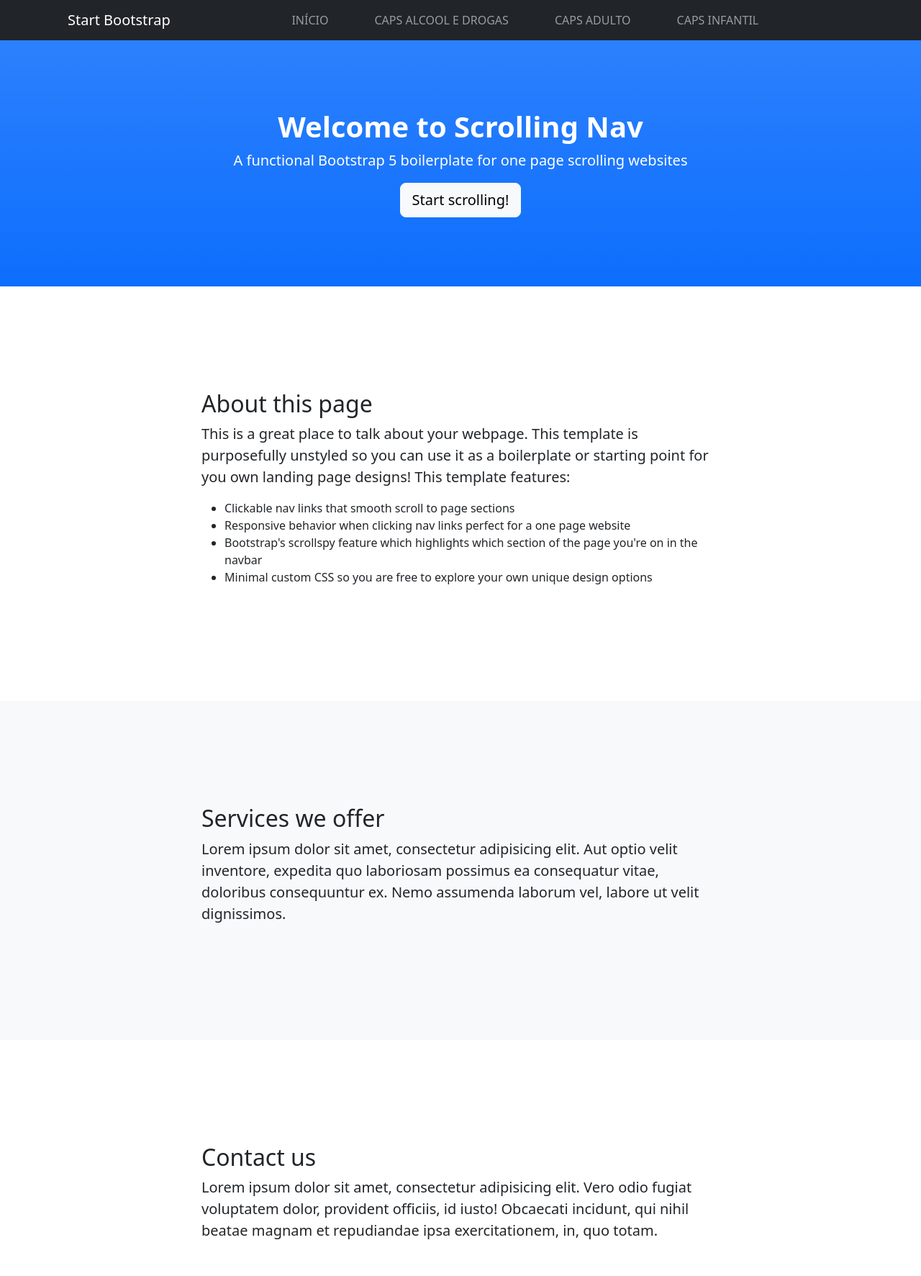
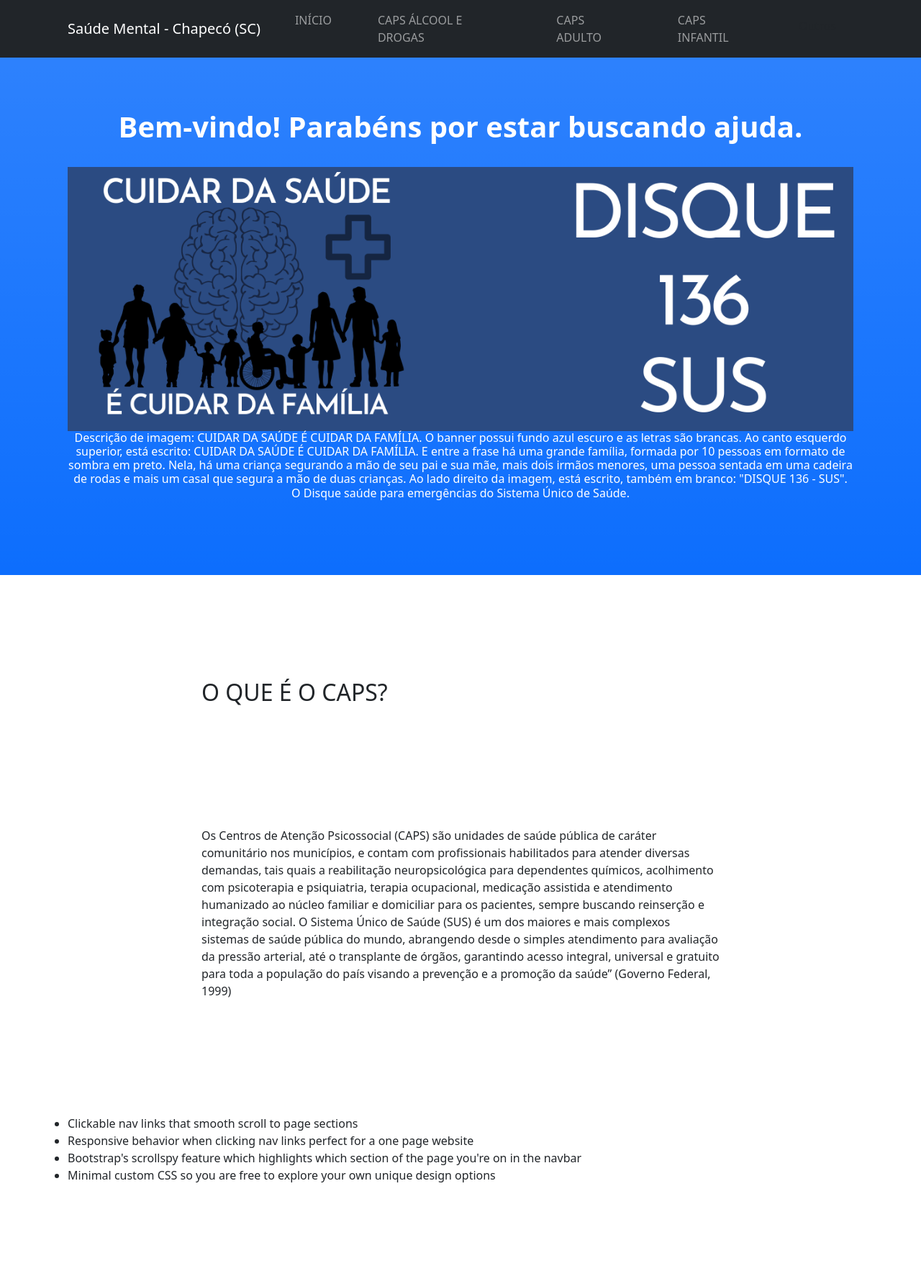
Before and after one commit to phprola/Saude_Chapeco, a Laravel app: page / in a window 1280 px wide. Shown: the top 1773 px of the page at 72% size. Run offline with Laravel 10, Linux system fonts and the light colour scheme.

Commit message:
pag inicial

```diff
--- a/resources/views/welcome.blade.php
+++ b/resources/views/welcome.blade.php
@@ -5,7 +5,7 @@
         <meta name="viewport" content="width=device-width, initial-scale=1, shrink-to-fit=no" />
         <meta name="description" content="" />
         <meta name="author" content="" />
-        <title>Sistema de Saúde e Atenção Psicossocial - Município de Chapecó (SC)</title>
+        <title>Sistema de Saúde e Atenção Psicossocial - Chapecó (SC)</title>
         <link rel="icon" type="image/x-icon" href="assets/favicon.ico" />
         <!-- Core theme CSS (includes Bootstrap)-->
         <link href= "{{asset('css/styles.css')}}" rel="stylesheet" />
@@ -14,12 +14,12 @@
         <!-- Navigation-->
         <nav class="navbar navbar-expand-lg navbar-dark bg-dark fixed-top" id="mainNav">
             <div class="container px-4">
-                <a class="navbar-brand" href="#page-top">Start Bootstrap</a>
+                <a class="navbar-brand" href="#page-top">Saúde Mental - Chapecó (SC)</a>
                 <button class="navbar-toggler" type="button" data-bs-toggle="collapse" data-bs-target="#navbarResponsive" aria-controls="navbarResponsive" aria-expanded="false" aria-label="Toggle navigation"><span class="navbar-toggler-icon"></span></button>
                 <div class="collapse navbar-collapse" id="navbarResponsive">
                     <ul class="navbar-nav ms-auto">
                         <li class="nav-item px-lg-4"><a class="nav-link text-uppercase" href="./">Início</a></li>
-                        <li class="nav-item px-lg-4"><a class="nav-link text-uppercase" href="CapsDrogas">Caps Alcool e Drogas</a></li>
+                        <li class="nav-item px-lg-4"><a class="nav-link text-uppercase" href="CapsDrogas">Caps Álcool e Drogas</a></li>
                         <li class="nav-item px-lg-4"><a class="nav-link text-uppercase" href="CapsAdulto">Caps Adulto </a></li>
                         <li class="nav-item px-lg-4"><a class="nav-link text-uppercase" href="CapsInf">Caps Infantil</a></li>
                         <li class="nav-item px-lg-4"><a class="nav-link text-uppercase" href="outros"></a>Outros</li>
@@ -30,18 +30,34 @@
         <!-- Header-->
         <header class="bg-primary bg-gradient text-white">
             <div class="container px-4 text-center">
-                <h1 class="fw-bolder">Welcome to Scrolling Nav</h1>
-                <p class="lead">A functional Bootstrap 5 boilerplate for one page scrolling websites</p>
-                <a class="btn btn-lg btn-light" href="#about">Start scrolling!</a>
-            </div>
+                <h1 class="fw-bolder"> Bem-vindo! Parabéns por estar buscando ajuda.</h1>
+                <br>
+                <!-- ======= WELCOME SECTION ======= -->
+
+
+                  <div>
+                      <img src="img/1.png" width="100%" height="20%">
+                     <h6>Descrição de imagem: CUIDAR DA SAÚDE É CUIDAR DA FAMÍLIA. O banner possui fundo azul escuro e as letras são brancas. Ao canto esquerdo superior, está escrito: CUIDAR DA SAÚDE É CUIDAR DA FAMÍLIA. E entre a frase há uma grande família, formada por 10 pessoas em formato de sombra em preto. Nela, há uma criança segurando a mão de seu pai e sua mãe, mais dois irmãos menores, uma pessoa sentada em uma cadeira de rodas e mais um casal que segura a mão de duas crianças.  Ao lado direito da imagem, está escrito, também em branco: "DISQUE 136 - SUS". O Disque saúde para emergências do Sistema Único de Saúde.</h6>
+                  </div>
+
+
+                  <!-- ======= WELCOME SECTION END  ======= -->
+
         </header>
         <!-- About section-->
-        <section id="about">
+         <section id="about">
             <div class="container px-4">
                 <div class="row gx-4 justify-content-center">
                     <div class="col-lg-8">
-                        <h2>About this page</h2>
-                        <p class="lead">This is a great place to talk about your webpage. This template is purposefully unstyled so you can use it as a boilerplate or starting point for you own landing page designs! This template features:</p>
+                        <h2>O QUE É O CAPS?</h2>
+                        <p class="lead">        <section id="oque">
+                            <h1></h1>
+                            Os Centros de Atenção Psicossocial (CAPS) são unidades de saúde pública de caráter comunitário nos municípios, e contam com profissionais habilitados para atender diversas demandas, tais quais a reabilitação neuropsicológica para dependentes químicos, acolhimento com psicoterapia e psiquiatria, terapia ocupacional, medicação assistida e atendimento humanizado ao núcleo familiar e domiciliar para os pacientes, sempre buscando reinserção e integração social.
+                            O Sistema Único de Saúde (SUS) é um dos maiores e mais complexos sistemas de saúde pública do mundo, abrangendo desde o simples atendimento para avaliação da pressão arterial, até o transplante de órgãos, garantindo acesso integral, universal e gratuito para toda a população do país visando a prevenção e a promoção da saúde” (Governo Federal, 1999)</h5>
+                        </div>
+
+
+                        </p>
                         <ul>
                             <li>Clickable nav links that smooth scroll to page sections</li>
                             <li>Responsive behavior when clicking nav links perfect for a one page website</li>
@@ -74,6 +90,10 @@
                 </div>
             </div>
         </section>
+
+
+
+
         <!-- Footer-->
         <footer class="py-5 bg-dark">
             <div class="container px-4"><p class="m-0 text-center text-white">Copyright &copy; Your Website 2023</p></div>
```
